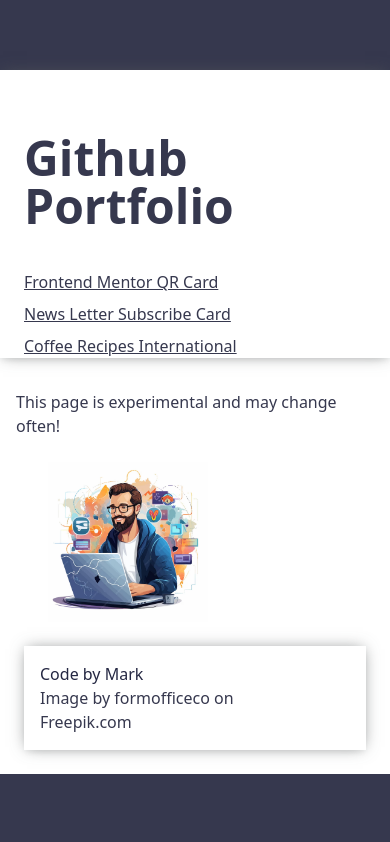
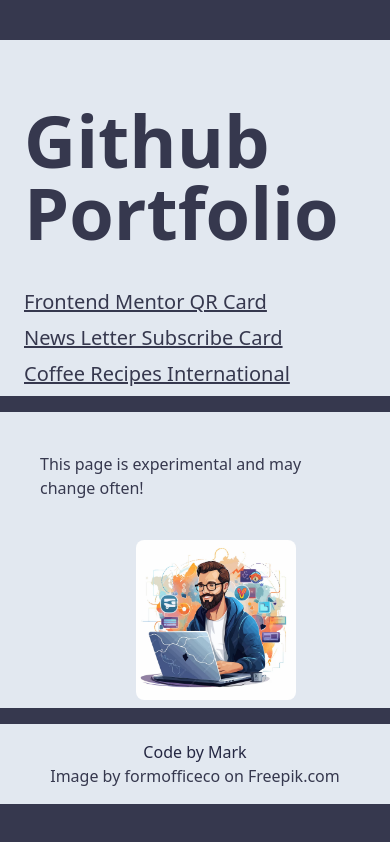
Before and after one commit to marksuson/marksuson.github.io, a website built with Vite: page index.html in a window 390 px wide. Built offline with nearby package versions, Linux system fonts and the light colour scheme.

Commit message:
changed design lg and mobile

```diff
--- a/index.html
+++ b/index.html
@@ -15,28 +15,28 @@
   <body
     class="bg-Charcoal_Grey text-Charcoal_Grey flex items-center justify-center h-screen"
   >
-    <main class="bg-White h-auto md:h-auto md:rounded-2xl">
-      <section class="flex flex-wrap gap-2">
+    <main class="bg-Charcoal_Grey h-auto md:h-auto md:rounded-2xl">
+      <section class="flex flex-wrap">
         <section
-          class="px-6 pt-10 shadow-dark w-full md:w-auto md:rounded-xl md:p-6 md:m-2 md:flex md:flex-col md:items-center md:justify-center"
+          class="px-6 pt-10 mb-4 bg-slate-200 w-full md:w-auto md:rounded-xl md:p-6 md:ml-2 md:mt-2 md:mb-0 md:flex md:flex-col md:items-center md:justify-center"
         >
-          <h1 class="text-5xl font-bold pt-6 mb-10">Github Portfolio</h1>
+          <h1 class="text-7xl font-bold pt-6 mb-10">Github Portfolio</h1>
           <ul>
-            <li class="mb-2">
+            <li class="mb-2 text-xl">
               <a
                 class="underline transition duration-1000 hover:text-Pale_Navy hover:font-bold md:pl-4"
                 href="https://marksuson.github.io/Frontend-QR-Card"
                 >Frontend Mentor QR Card</a
               >
             </li>
-            <li class="mb-2">
+            <li class="mb-2 text-xl">
               <a
                 class="underline transition duration-1000 hover:text-Pale_Navy hover:font-bold md:pl-4"
                 href="https://marksuson.github.io/newsletter-sign-up-with-success-message"
                 >News Letter Subscribe Card</a
               >
             </li>
-            <li>
+            <li class="mb-2 text-xl">
               <a
                 class="underline transition duration-1000 hover:text-Pale_Navy hover:font-bold md:pl-4"
                 href="https://next-coffee-recipes.vercel.app/"
@@ -47,20 +47,26 @@
             </li>
           </ul>
         </section>
-        <section class="mt-6 rounded-2xl flex flex-col md:mr-16 md:mb-4">
+        <section
+          class="px-6 pt-10 bg-slate-200 flex flex-col md:rounded-2xl md:mx-2 md:mt-2 md:mb-0"
+        >
           <h2 class="mx-4">This page is experimental and may change often!</h2>
           <img
             src="man-coding.png"
             alt="cartoon man coding"
-            class="w-40 h-40 ml-12 mt-6"
+            class="w-40 h-40 mt-10 mb-2 ml-28 flex rounded-lg md:ml-40"
           />
         </section>
       </section>
       <footer
-        class="m-6 flex flex-col p-4 shadow-dark md:rounded-xl md:m-2 md:flex-row md:justify-between"
+        class="mt-4 flex flex-col p-4 bg-slate-200 md:rounded-xl md:m-2 md:flex-row md:justify-between"
       >
-        <section class="text-Dark_Navy font-medium">Code by Mark</section>
-        <section class="pr-6">
+        <section
+          class="text-Dark_Navy font-medium flex items-center justify-center"
+        >
+          Code by Mark
+        </section>
+        <section class="flex items-center justify-center">
           <a href="https://www.freepik.com/author/formofficeco"
             >Image by formofficeco on Freepik.com</a
           >
```
